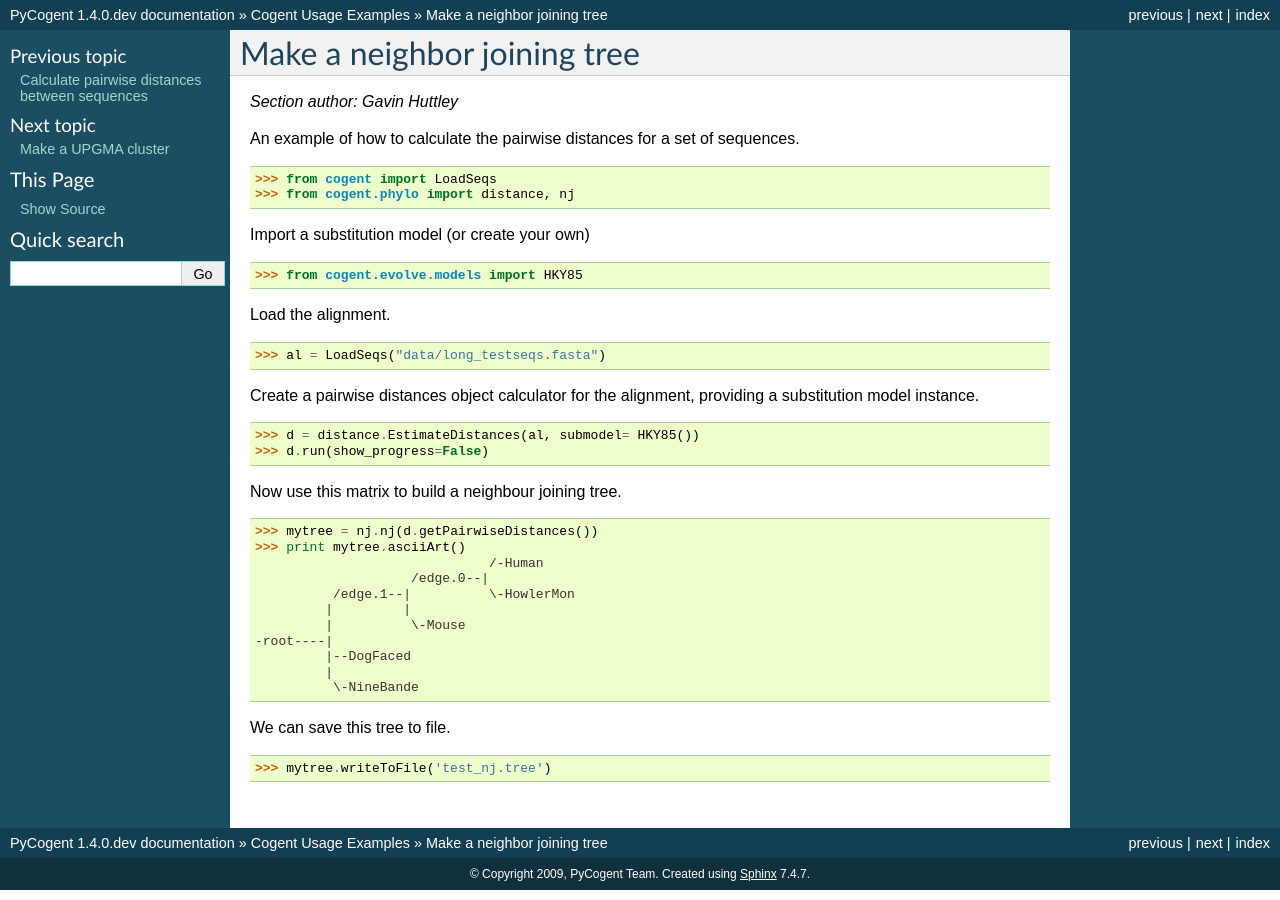
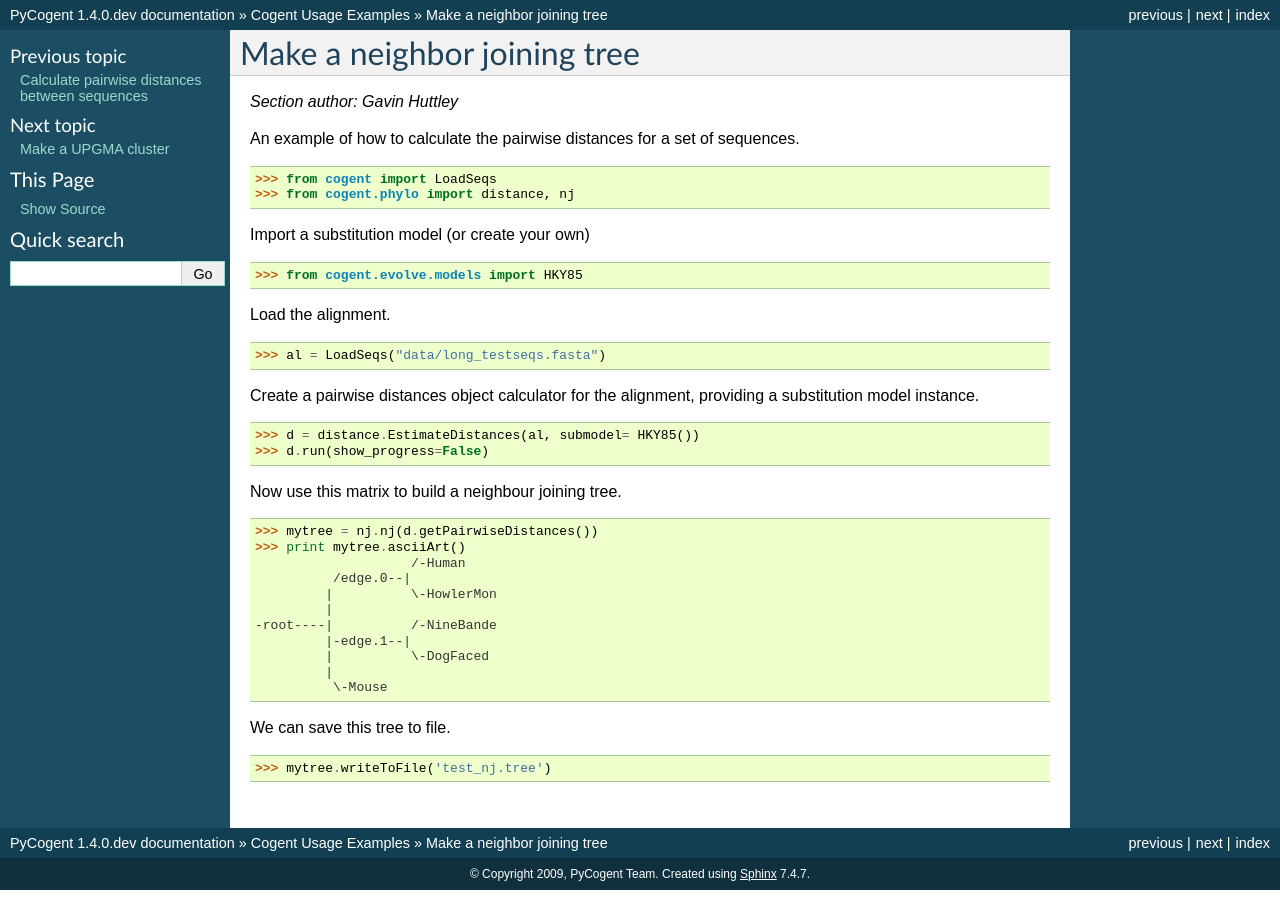
Before and after one commit to cogent3/cogent3, a Sphinx documentation site: the page built from doc/examples/calculate_neigbourjoining_tree.rst, in a window 1280 px wide. Built offline with Sphinx 7.4.7, drawn with Linux system fonts in a browser that asks for light colours; formulas are drawn with MathJax 3; pages that are not in the unit, such as notebooks, are missing from menus.

```diff
--- a/doc/examples/calculate_neigbourjoining_tree.rst
+++ b/doc/examples/calculate_neigbourjoining_tree.rst
@@ -35,15 +35,15 @@ Now use this matrix to build a neighbour joining tree.
 
     >>> mytree = nj.nj(d.getPairwiseDistances())
     >>> print mytree.asciiArt()
-                                  /-Human
-                        /edge.0--|
-              /edge.1--|          \-HowlerMon
-             |         |
-             |          \-Mouse
-    -root----|
-             |--DogFaced
+                        /-Human
+              /edge.0--|
+             |          \-HowlerMon
              |
-              \-NineBande
+    -root----|          /-NineBande
+             |-edge.1--|
+             |          \-DogFaced
+             |
+              \-Mouse
 
 We can save this tree to file.
 
```
